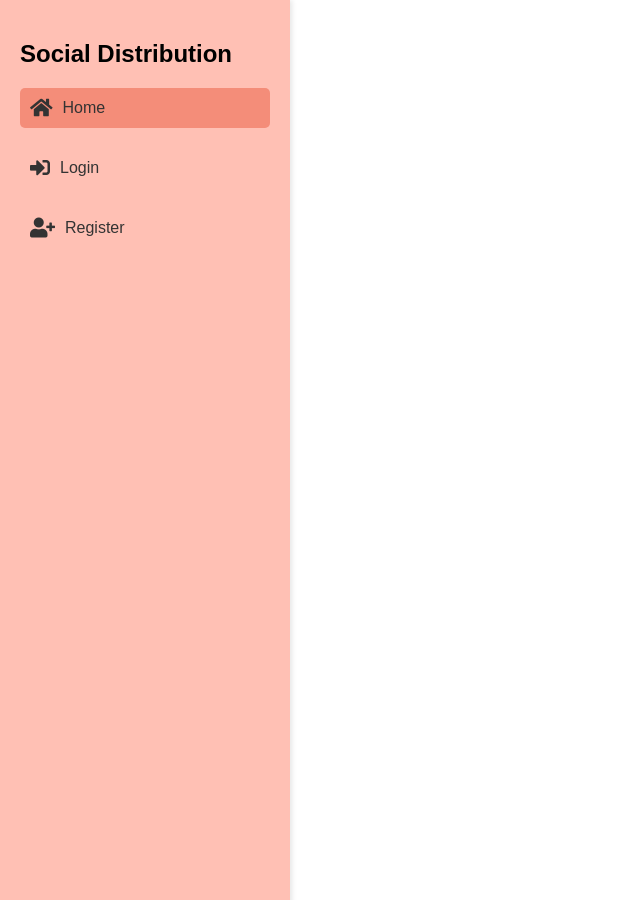
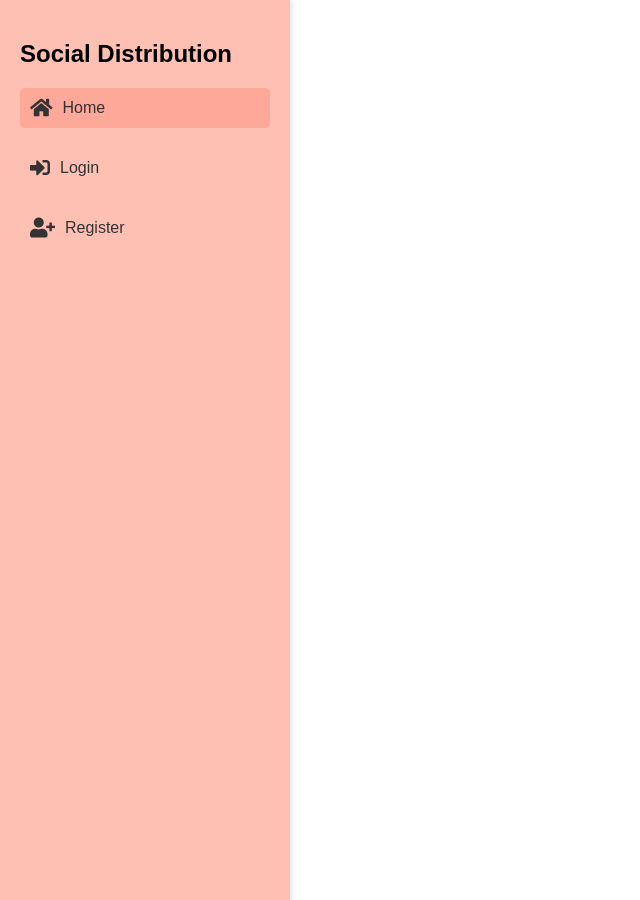
Before and after one commit to redtrovelvet/SalmoNet, a Django app: template src/salmon_project/social_distribution/templates/social_distribution/navbar.html in a window 1280 px wide, with the pointer over the restyled element. Shown: the whole page, without its empty margins (0-640 px from the left). Run offline with Django 5.2, Linux system fonts and the light colour scheme; the template is opened without the code that fills it, so the values that code supplies are empty.

Commit message:
updated navbar color

```diff
--- a/src/salmon_project/social_distribution/static/css/basic_style.css
+++ b/src/salmon_project/social_distribution/static/css/basic_style.css
@@ -76,7 +76,7 @@ body, html {
 }
 
 .navbar a:hover {
-    background-color: #f48d79;
+    background-color: #fda898;
 }
 
 .navbar i {
```
